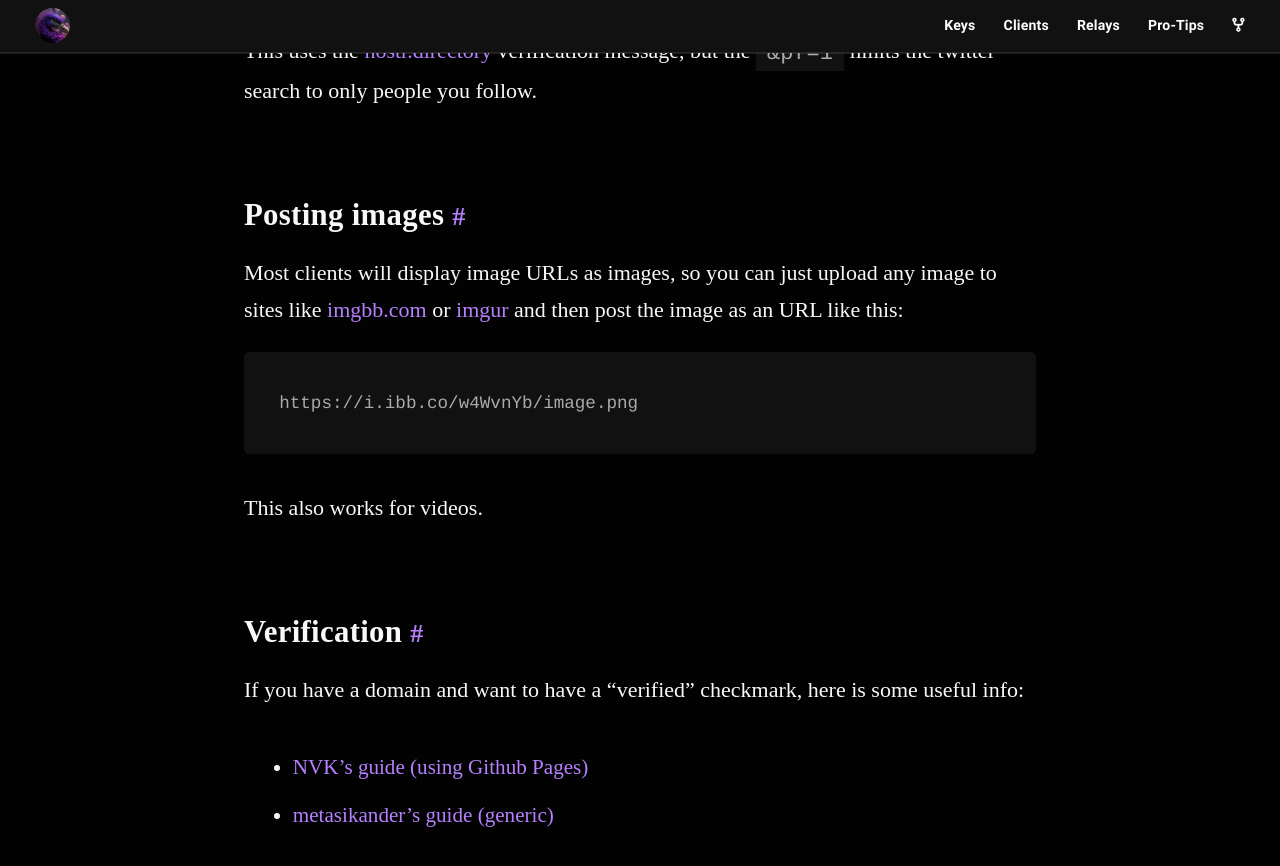
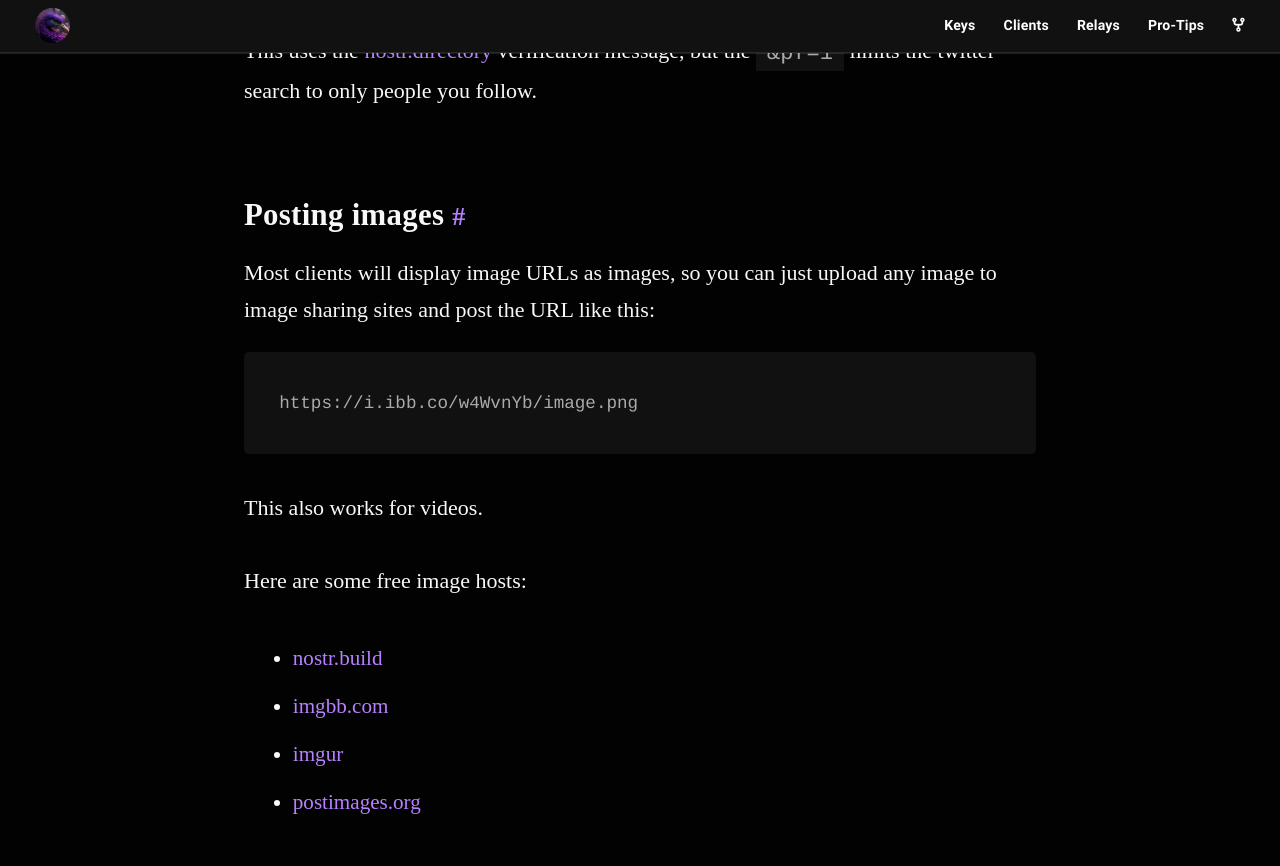
Before and after one commit to nostr-resources/nostr-resources.github.io, a Jekyll site: the page built from index.md, in a window 1280 px wide and 900 px high, scrolled down 4637 px. Shown: the top 866 px of the window. Built offline with Jekyll 4.4.1, drawn with Linux system fonts in a browser that asks for light colours; some web fonts are replaced.

Commit message:
Add more image hosts
Fixes #3

````diff
--- a/index.md
+++ b/index.md
@@ -127,14 +127,20 @@ message, but the `&pf=1` limits the twitter search to only people you follow.
 ### Posting images
 
 Most clients will display image URLs as images, so you can just upload any image
-to sites like [imgbb.com](https://imgbb.com/) or [imgur](https://imgur.com/) and
-then post the image as an URL like this:
+to image sharing sites and post the URL like this:
 
 ```
 https://i.ibb.co/w4WvnYb/image.png
 ```
 
 This also works for videos.
+
+Here are some free image hosts:
+
+- [nostr.build](https://nostr.build/)
+- [imgbb.com](https://imgbb.com/)
+- [imgur](https://imgur.com/)
+- [postimages.org](https://postimages.org/)
 
 ### Verification
 
````
